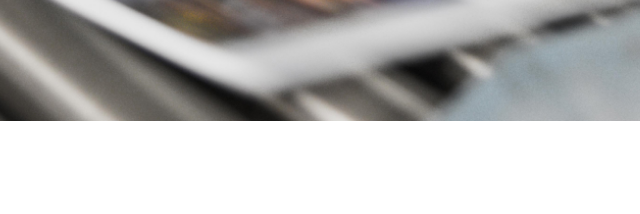
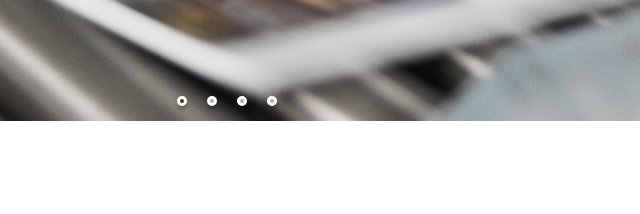
Before and after one commit to Merouabella/Print-it-JS-main, a plain HTML site: page index.html in a window 1280 px wide. Shown: the part 450-664 px from the top of the page, 413-1053 px from the left. Drawn offline with Linux system fonts and the light colour scheme.

Commit message:
ajoutez les bulles

```diff
--- a/assets/script.js
+++ b/assets/script.js
@@ -54,3 +54,6 @@ document.querySelector(".banner-img").src ='./assets/images/slideshow/' + slides
 document.getElementById("text").innerHTML = slides[numero]['tagLine'];
 {console.log(sens)}
 }
+// Affichage des bullets points.
+
+const
--- a/assets/style.css
+++ b/assets/style.css
@@ -314,3 +314,23 @@ footer div {
 .arrow-right {
     right: 10px;
 }
+.dots-container {
+    position: absolute;
+    bottom: 15px;
+    left: 50%;
+    transform: translateX(-50%);
+    display: flex;
+    gap: 10px;
+}
+
+.dot {
+    width: 10px;
+    height: 10px;
+    border-radius: 50%;
+    background-color: #aaa; /* Couleur des points non actifs */
+    cursor: pointer;
+}
+
+.dot.active {
+    background-color: #333; /* Couleur du point actif */
+}
--- a/index.html
+++ b/index.html
@@ -22,8 +22,15 @@
 		<img class="banner-img" src="./assets/images/slideshow/slide1.jpg" alt="Banner Print-it">
 		<img class="arrow arrow-right" src="./assets/images/arrow_right.png" alt="Flèche droite">
 		<p>Impressions tous formats <span>en boutique et en ligne</span></p>
-		<div class="dots"></div>
+		<div class="dots-container">
+			<!-- Ajoutez un div pour chaque bullet point -->
+			<div class="dot active"></div>
+			<div class="dot"></div>
+			<div class="dot"></div>
+			<div class="dot"></div>
+		</div>
 	</div>
+
 
 	<section id="about-us" class="container">
 		<div>
```
